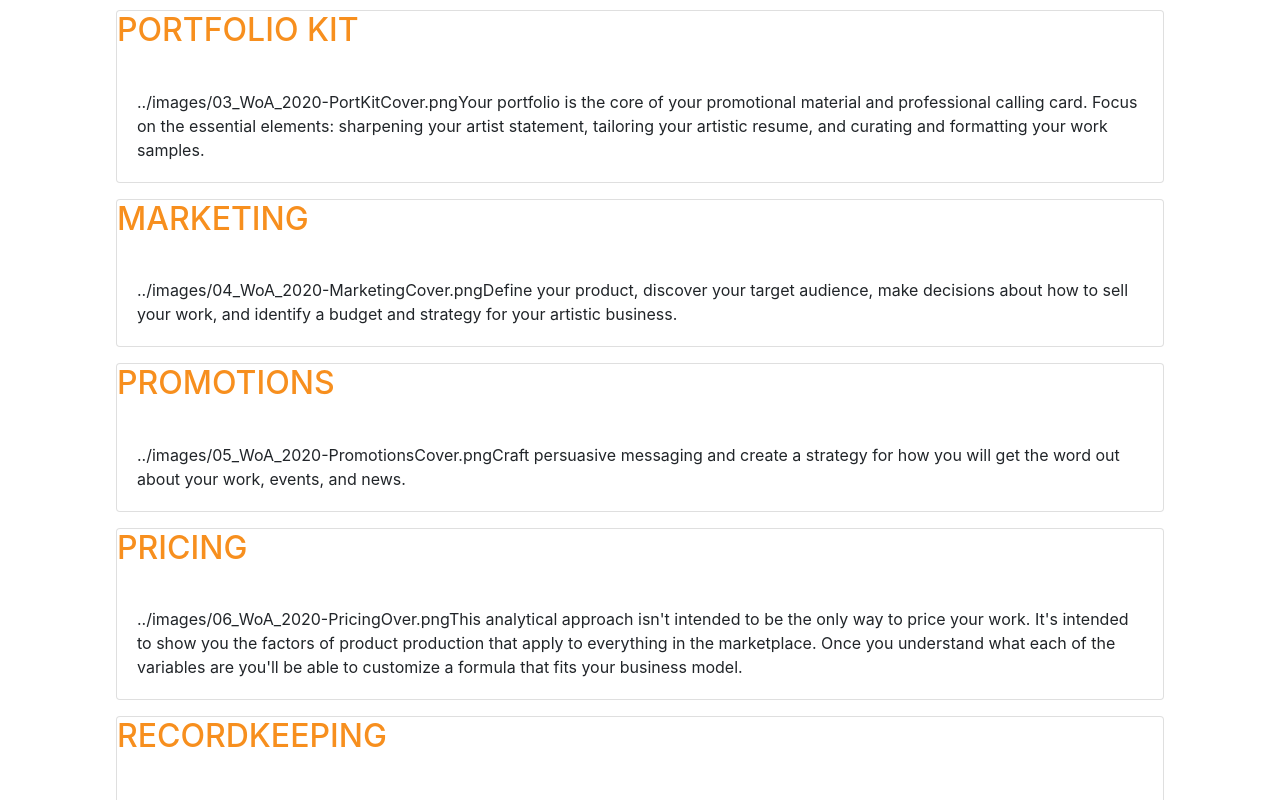
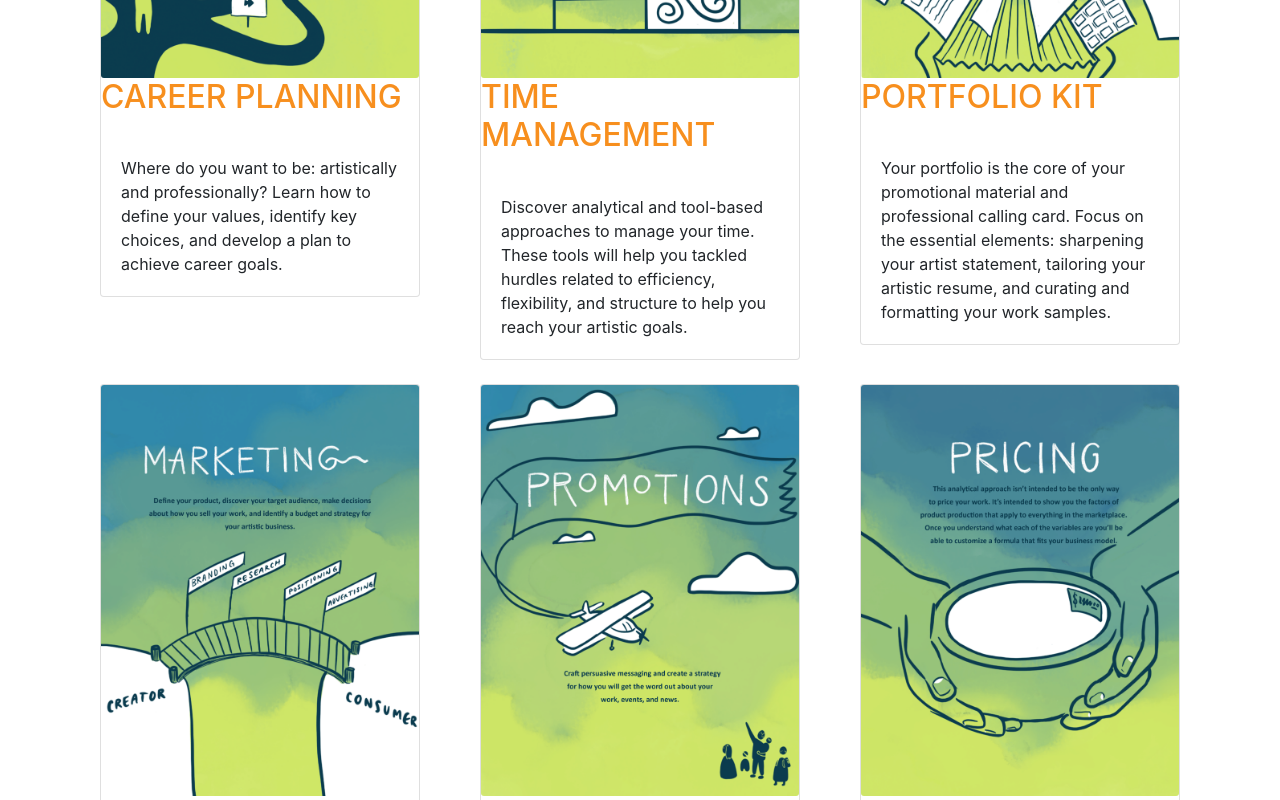
Before and after one commit to adiamorrisswanger/react-woa, a React (Create React App) app: page /artistportal in a window 1280 px wide. Shown: the part 1020-1820 px from the top of the page. Built offline with nearby package versions, Linux system fonts and the light colour scheme.

Commit message:
Fixed Unit Directory image sizes and layout

```diff
--- a/src/components/ArtistPortalComponent.js
+++ b/src/components/ArtistPortalComponent.js
@@ -1,29 +1,34 @@
 import React from 'react';
-import { Card, CardTitle, CardBody } from 'reactstrap';
+import { Card, CardTitle, CardBody, CardImg, Container, Row, Col } from 'reactstrap';
+import CardGroup from 'reactstrap/lib/CardGroup';
 
 
 function RenderUnits({unit}) {
     return (
-        <React.Fragment>
+
             <div className="container">
+                <div className="row ">
+                    <div className="col">
                             <Card>
+                                <CardImg width="100%" src={unit.image} alt={unit.name} />
                                 <CardTitle>
                                     <h2>{unit.name}</h2>
                                     </CardTitle>
                                 <CardBody>
-                        {unit.image}
+
                                     {unit.description}
                                 </CardBody>
                             </Card>
                     </div>
-        </React.Fragment>
+                </div>
+            </div>
     )
 }
 
 function ArtistPortal(props) {
     const unitDirectory = props.units.map(unit => {
         return(
-            <div key={unit.id} className="m-3">
+            <div key={unit.id} className="col-md-4 mb-4 mx-auto">
                 <RenderUnits unit={unit} />
             </div>
             );
@@ -39,9 +44,7 @@ function ArtistPortal(props) {
                 </div>
             </div>
             <div className="row">
-                 <div className="col">
                      {unitDirectory}
-                 </div>
             </div>
         </div>
     );
--- a/src/shared/units.js
+++ b/src/shared/units.js
@@ -37,7 +37,7 @@ export const UNITS = [
     {
         id: 5,
         name: "Pricing",
-        image: "../images/06_WoA_2020-PricingOver.png",
+        image: "../images/06_WoA_2020-PricingCover.png",
         description: "This analytical approach isn't intended to be the only way to price your work. It's intended to show you the factors of product production that apply to everything in the marketplace. Once you understand what each of the variables are you'll be able to customize a formula that fits your business model.",
         featured: false
     },
```
Lines whose indentation alone changed are shown as unchanged.
